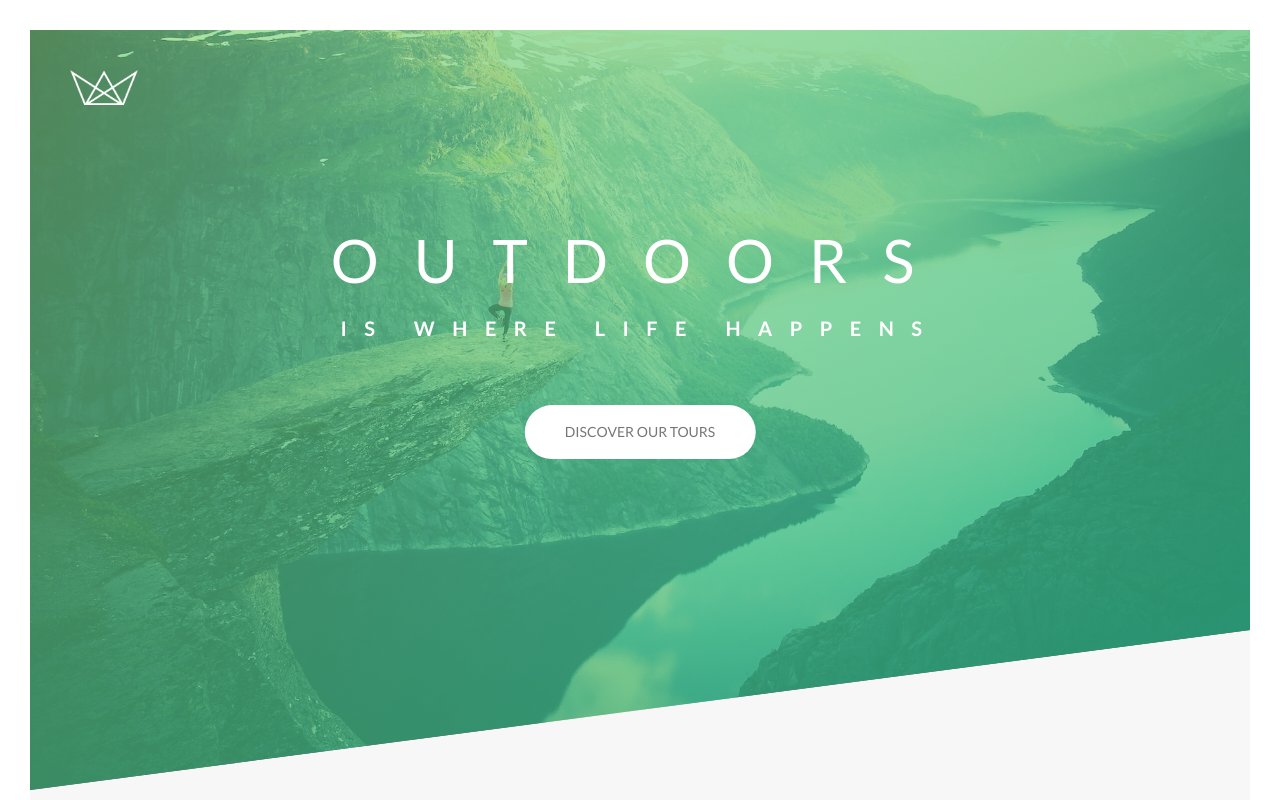
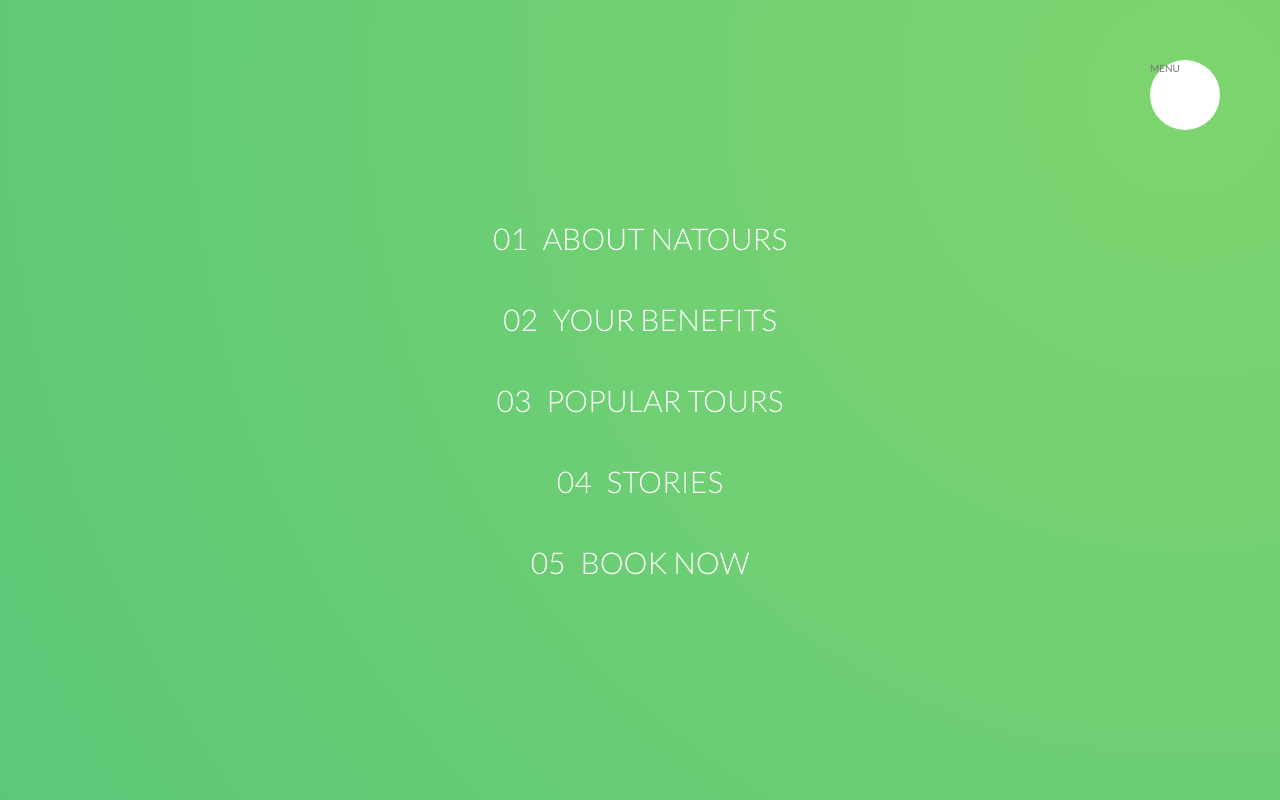
Before and after one commit to Cr1tDev/Natravelia, a website: page index.html in a window 1280 px wide. Shown: the top 800 px of the page. Drawn offline with nearby package versions, Linux system fonts and the light colour scheme.

Commit message:
implemented nav

```diff
--- a/index.html
+++ b/index.html
@@ -22,6 +22,36 @@
     <title>Natours | Exciting tours for adventurous people</title>
   </head>
   <body>
+    <div class="navigation">
+      <input type="checkbox" class="navigation__checkbox" id="navi-toggle" />
+      <label for="navi-toggle" class="navigation__button">MENU</label>
+      <div class="navigation__background">&nbsp;</div>
+      <nav class="navigation__nav">
+        <ul class="navigation__list">
+          <li class="navigation__item">
+            <a href="#" class="navigation__link"
+              ><span>01</span>About Natours</a
+            >
+          </li>
+          <li class="navigation__item">
+            <a href="#" class="navigation__link"
+              ><span>02</span>Your benefits</a
+            >
+          </li>
+          <li class="navigation__item">
+            <a href="#" class="navigation__link"
+              ><span>03</span>Popular tours</a
+            >
+          </li>
+          <li class="navigation__item">
+            <a href="#" class="navigation__link"><span>04</span>Stories</a>
+          </li>
+          <li class="navigation__item">
+            <a href="#" class="navigation__link"><span>05</span>Book now</a>
+          </li>
+        </ul>
+      </nav>
+    </div>
     <header class="header">
       <div class="header__logo-box">
         <img src="img/logo-white.png" alt="Logo" class="header__logo" />
--- /dev/null
+++ b/sass/layout/_navigation.scss
@@ -0,0 +1,89 @@
+@use "../abstracts/variables";
+
+.navigation {
+  &__checkbox {
+    display: none;
+  }
+
+  &__button {
+    background-color: variables.$color-white;
+    height: 7rem;
+    width: 7rem;
+    position: fixed;
+    top: 6rem;
+    right: 6rem;
+    border-radius: 50%;
+    z-index: 2000;
+  }
+
+  &__background {
+    height: 6rem;
+    width: 6rem;
+    border-radius: 50%;
+    position: fixed;
+    top: 6.5rem;
+    right: 6.5rem;
+    background-image: radial-gradient(
+      variables.$color-primary-light,
+      variables.$color-primary-dark
+    );
+    z-index: 1000;
+
+    transform: scale(80);
+  }
+
+  &__nav {
+    height: 100vh;
+    width: 100%;
+    position: fixed;
+    top: 0;
+    right: 0;
+    z-index: 1500;
+  }
+
+  &__list {
+    position: absolute;
+    top: 50%;
+    left: 50%;
+    transform: translate(-50%, -50%);
+    list-style: none;
+    text-align: center;
+  }
+
+  &__item {
+    margin: 1rem;
+  }
+
+  &__link {
+    &:link,
+    &:visited {
+      display: inline-block;
+      font-size: 3rem;
+      font-weight: 300;
+      padding: 1rem 2rem;
+      color: variables.$color-white;
+      text-decoration: none;
+      text-transform: uppercase;
+      background-image: linear-gradient(
+        120deg,
+        transparent 0%,
+        transparent 50%,
+        variables.$color-white 50%
+      );
+      background-size: 220%;
+      transition: all 0.4s;
+
+      span {
+        margin-right: 1.5rem;
+        display: inline-block;
+      }
+    }
+
+    &:hover,
+    &:active {
+      background-position: 100%;
+      color: variables.$color-primary;
+      transform: translateX(1rem);
+    }
+  }
+}
--- a/sass/main.scss
+++ b/sass/main.scss
@@ -25,3 +25,4 @@
 @use "layout/header";
 @use "layout/grid";
 @use "layout/footer";
+@use "layout/navigation";
```
Also changed, not shown: css/style.css, 1 other file.
